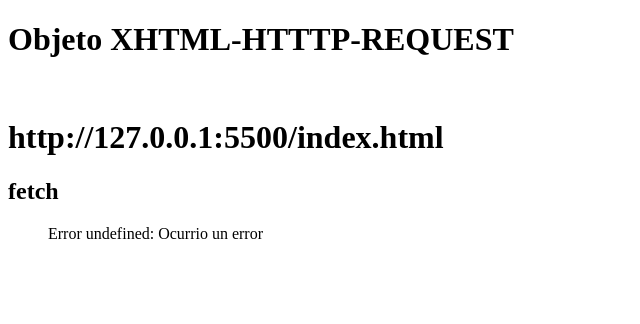
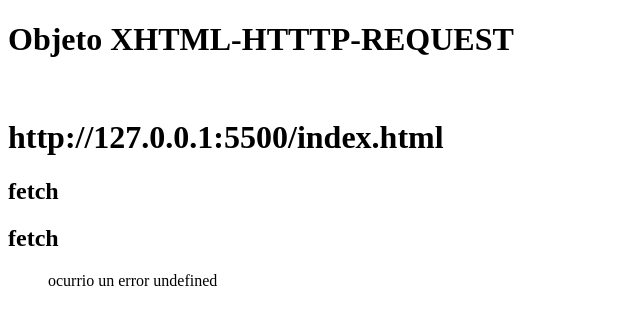
Before and after one commit to claudio996/Ajax, a plain HTML site: page index.html in a window 1280 px wide. Shown: the whole page, without its empty margins (0-640 px from the left). Drawn offline with Linux system fonts and the light colour scheme; no server answers.

Commit message:
ajax asyn-await  fetch

```diff
--- a/ajax.js
+++ b/ajax.js
@@ -48,7 +48,7 @@ p4- enviar peticion que vamos a realizar.
 
 ();
 */
-
+/*
 (() => {
     const $fetch = document.getElementById('fetch'),
         $fragment = document.createDocumentFragment(); //insertar fragmento almacenado en memoria.
@@ -82,3 +82,46 @@ p4- enviar peticion que vamos a realizar.
 })
 
 ();
+*/
+(() => {
+    const d = document;
+    const $lista = d.getElementById('Api-fetch-async-await'),
+        $fragment = d.createDocumentFragment(); //solo insercion a la carga del doc
+
+    async function getData() { //funcion asincrona
+
+        try {
+            let respuesta = await fetch('https://jsonplaceholder.typicode.com/users'), //espera que se lea la promesa
+                json = await respuesta.json(); //espera hasta que lo conviertas en json.
+            //  if (!respuesta.ok) throw new Error('Ocurrio un error al solicitar');
+            if (!respuesta.ok) throw { status: respuesta.status, statusText: respuesta.statusText }
+
+            json.forEach(element => { //dibujamos.
+                const $li = d.createElement('li');
+                $li.innerHTML = `${element.email} -- ${element.name}`
+                $fragment.appendChild($li);
+                console.log($fragment);
+
+            });
+
+            $lista.appendChild($fragment);
+
+
+        } catch (error) { //tomamos los mensajes de error.
+            let mensaje = error.statusText || 'ocurrio un error';
+            $lista.innerHTML = `   ${mensaje} ${error.status}`
+
+        } finally {
+            console.log('final');
+        }
+
+    }
+
+    getData();
+
+
+
+
+})
+
+()
--- a/index.html
+++ b/index.html
@@ -15,6 +15,9 @@
     <h1>http://127.0.0.1:5500/index.html</h1>
     <h2>fetch</h2>
     <ol id="fetch"></ol>
+
+    <h2>fetch</h2>
+    <ol id="Api-fetch-async-await"></ol>
 </body>
 <script src="ajax.js"></script>
 
```
